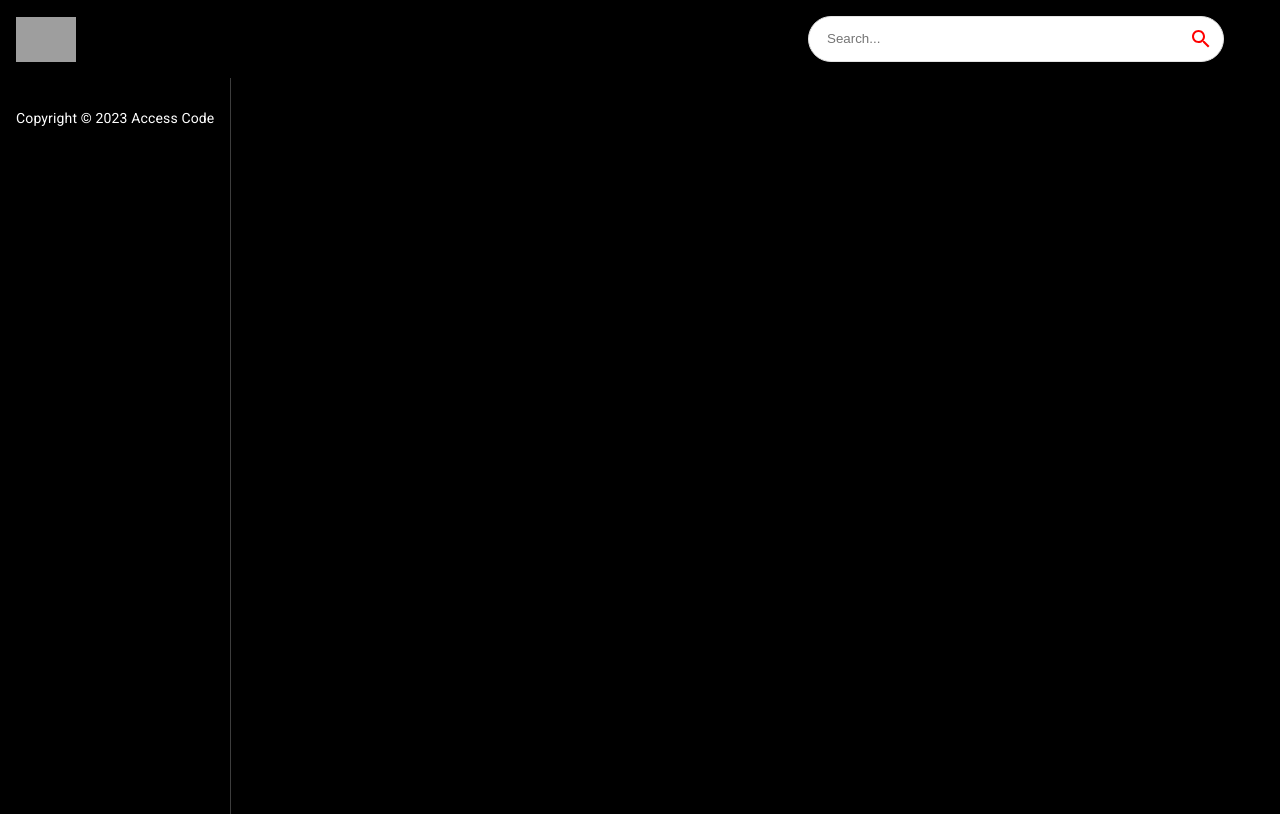
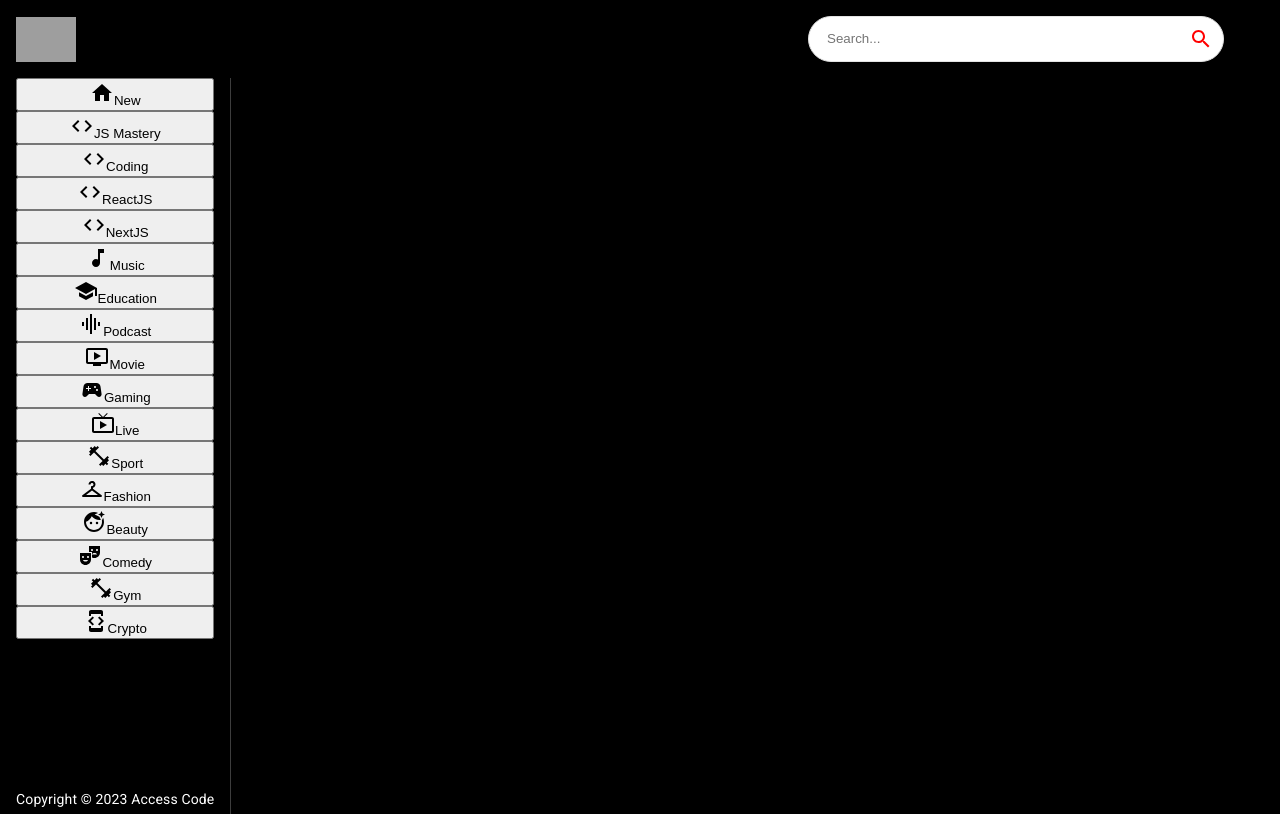
Before and after one commit to germanbobadilla/frontend, a React (Create React App) app in the folder yt-clone/: page / in a window 1280 px wide. Built offline with nearby package versions, Linux system fonts and the light colour scheme; grey boxes are pictures that could not be loaded.

Commit message:
yt-clone commit

```diff
--- a/yt-clone/src/components/Sidebar.jsx
+++ b/yt-clone/src/components/Sidebar.jsx
@@ -1,7 +1,26 @@
 import React from 'react';
+import { Stack } from '@mui/material';
+
+import { categories } from './utilities/constants';
 
 const Sidebar = () => {
-  return <div>Sidebar</div>;
+  return (
+    <Stack
+      direction="row"
+      sx={{
+        overflowY: 'auto',
+        height: { sx: 'auto', md: '95%' },
+        flexDirection: { md: 'column' }
+      }}
+    >
+      {categories.map((category) => (
+        <button>
+          <span>{category.icon}</span>
+          <span>{category.name}</span>
+        </button>
+      ))}
+    </Stack>
+  );
 };
 
 export default Sidebar;
```
